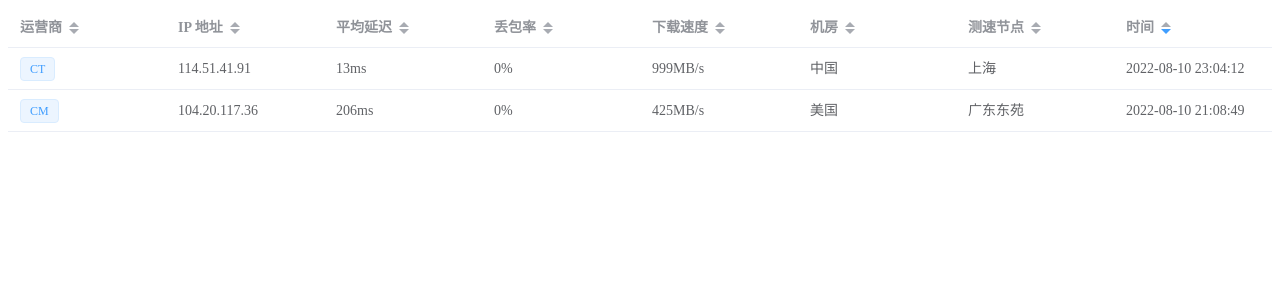
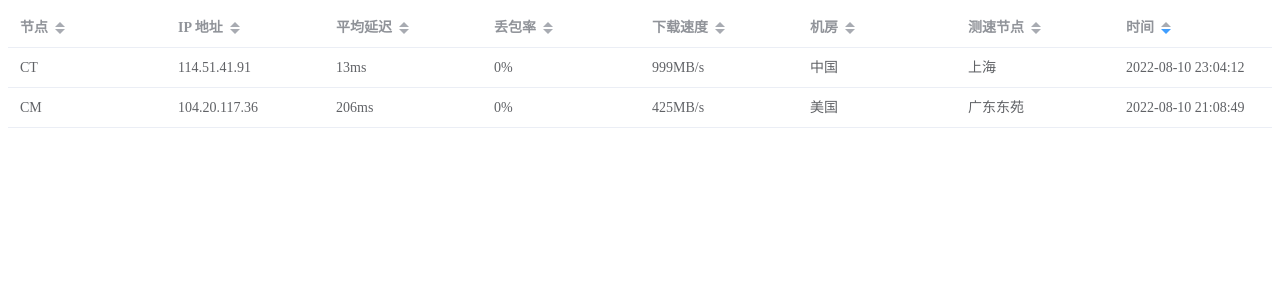
Before and after one commit to WindLeaf233/cf-info, a Vue app: page / in a window 1280 px wide. Shown: the top 300 px of the page. Built offline with nearby package versions, Linux system fonts and the light colour scheme.

Commit message:
:heavy_plus_sign: add axios for http requests

```diff
--- a/package.json
+++ b/package.json
@@ -8,6 +8,7 @@
     "lint": "vue-cli-service lint"
   },
   "dependencies": {
+    "axios": "^0.27.2",
     "core-js": "^3.8.3",
     "element-plus": "^2.2.13",
     "vue": "^3.2.13"
--- a/src/App.vue
+++ b/src/App.vue
@@ -4,11 +4,7 @@
       style="width: 100%"
       :default-sort="{ prop: 'time', order: 'descending' }"
   >
-    <el-table-column prop="line" label="运营商" sortable>
-      <template #default="scope">
-        <el-tag>{{ scope.row.line }}</el-tag>
-      </template>
-    </el-table-column>
+    <el-table-column prop="line" label="节点" sortable></el-table-column>
     <el-table-column prop="ip" label="IP 地址" sortable></el-table-column>
     <el-table-column prop="latency" label="平均延迟" sortable :formatter="formatterLatency"></el-table-column>
     <el-table-column prop="loss" label="丢包率" sortable :formatter="formatterLoss"></el-table-column>
```
Also changed, not shown: 1 other file (tests, documents, lock files or other folders).
